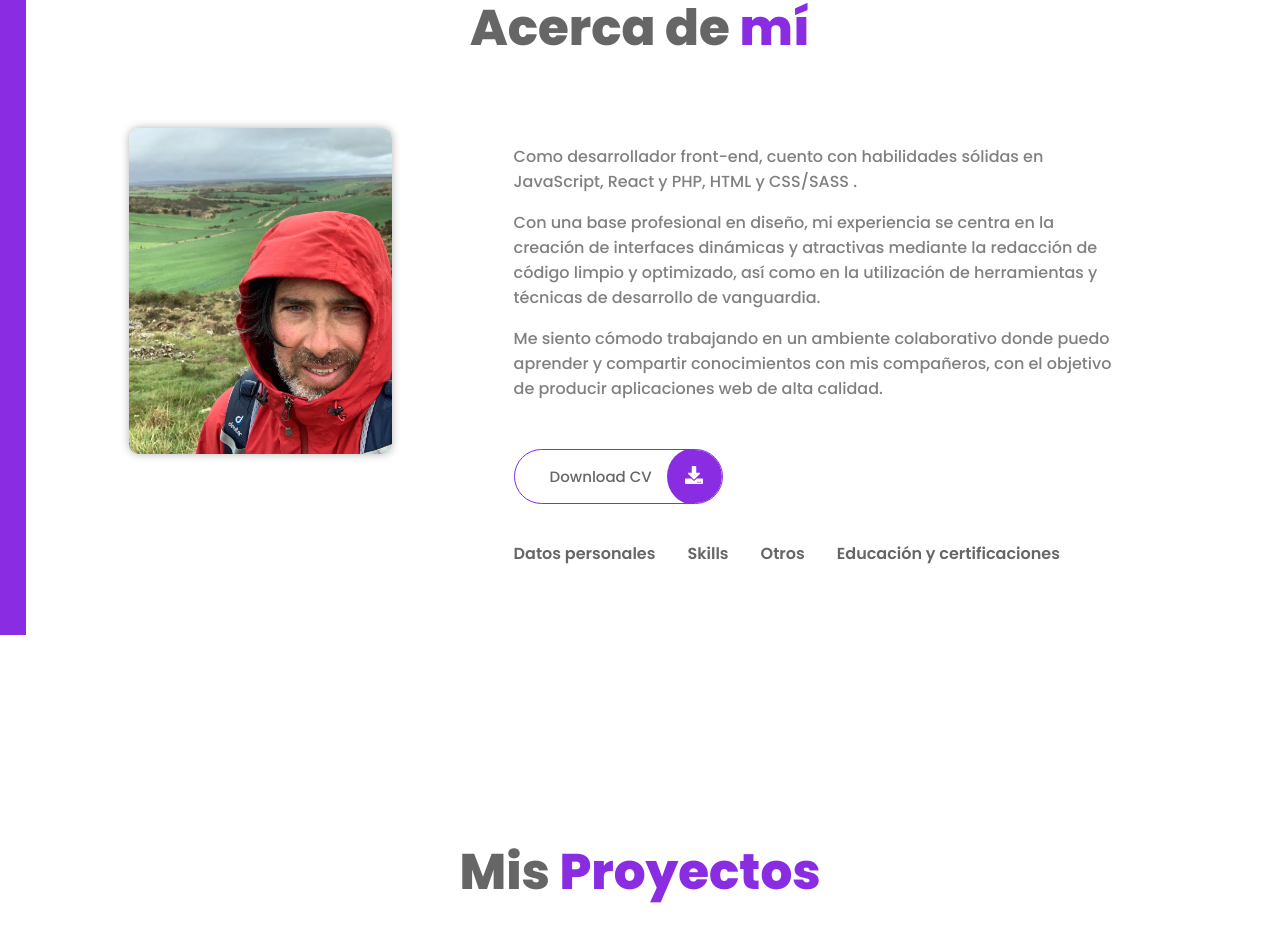
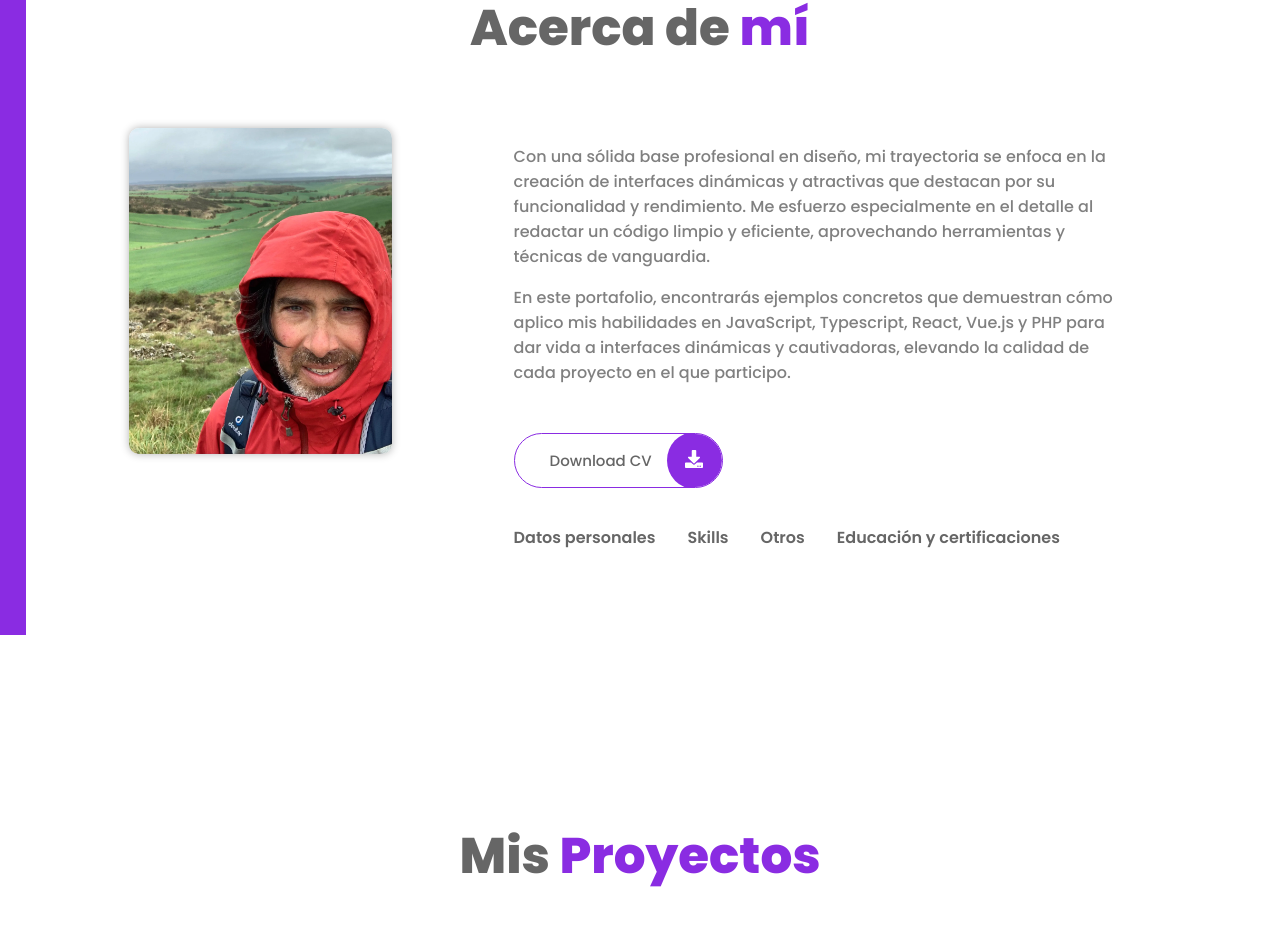
Before and after one commit to eze-ms/Portfolio-React, a React (Create React App) app: page / in a window 1280 px wide. Shown: the part 915-1844 px from the top of the page. Built offline with nearby package versions, Linux system fonts and the light colour scheme.

Commit message:
cv actualizado

```diff
--- a/src/pages/about/About.jsx
+++ b/src/pages/about/About.jsx
@@ -30,16 +30,13 @@ const About = () => {
           <div className="box_about__me">
             <div className='about__info'>
               <p className='about__description_1'>
-                Como desarrollador front-end, cuento con habilidades sólidas en JavaScript, React y PHP, HTML y CSS/SASS .
+              Con una sólida base profesional en diseño, mi trayectoria se enfoca en la creación de interfaces dinámicas y atractivas que destacan por su funcionalidad y rendimiento.
+              Me esfuerzo especialmente en el detalle al redactar un código limpio y eficiente, aprovechando herramientas y técnicas de vanguardia.
               </p>
               <p className='about__description_2'>
-                Con una base profesional en diseño, mi experiencia se centra en la
-                creación de interfaces dinámicas y atractivas mediante la redacción de código limpio y optimizado, así
-                como en la utilización de herramientas y técnicas de desarrollo de vanguardia.
+              En este portafolio, encontrarás ejemplos concretos que demuestran cómo aplico mis habilidades en JavaScript, Typescript, React, Vue.js y PHP para dar vida a interfaces dinámicas y cautivadoras, elevando la calidad de cada proyecto en el que participo.
               </p>
-              <p className='about__description_3'>
-              Me siento cómodo trabajando en un ambiente colaborativo donde puedo aprender y compartir conocimientos con mis compañeros, con el objetivo de producir aplicaciones web de alta calidad.
-              </p>
+
             </div>
             <a href={CV} download='' className='button'>
               Download CV <span className='button__icon'><FaDownload /></span>
```
Also changed, not shown: 1 other file (tests, documents, lock files or other folders).
